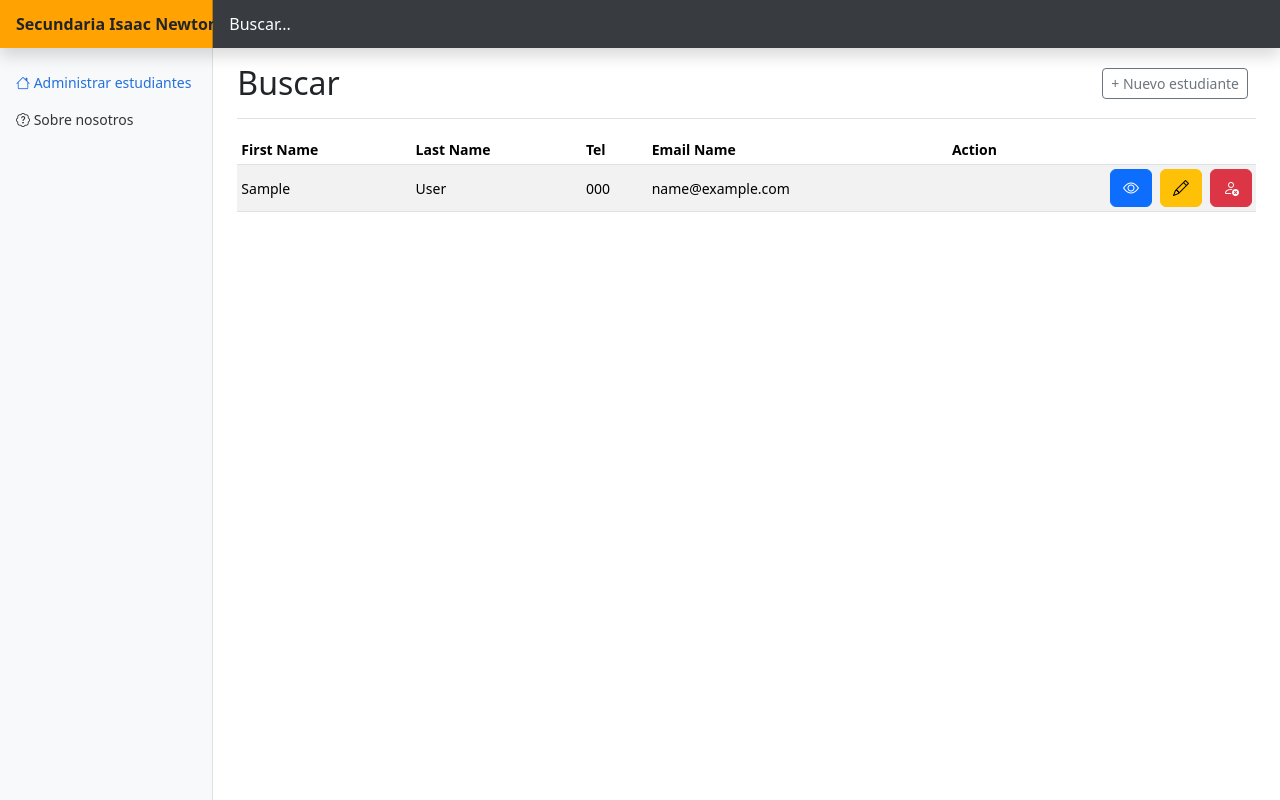
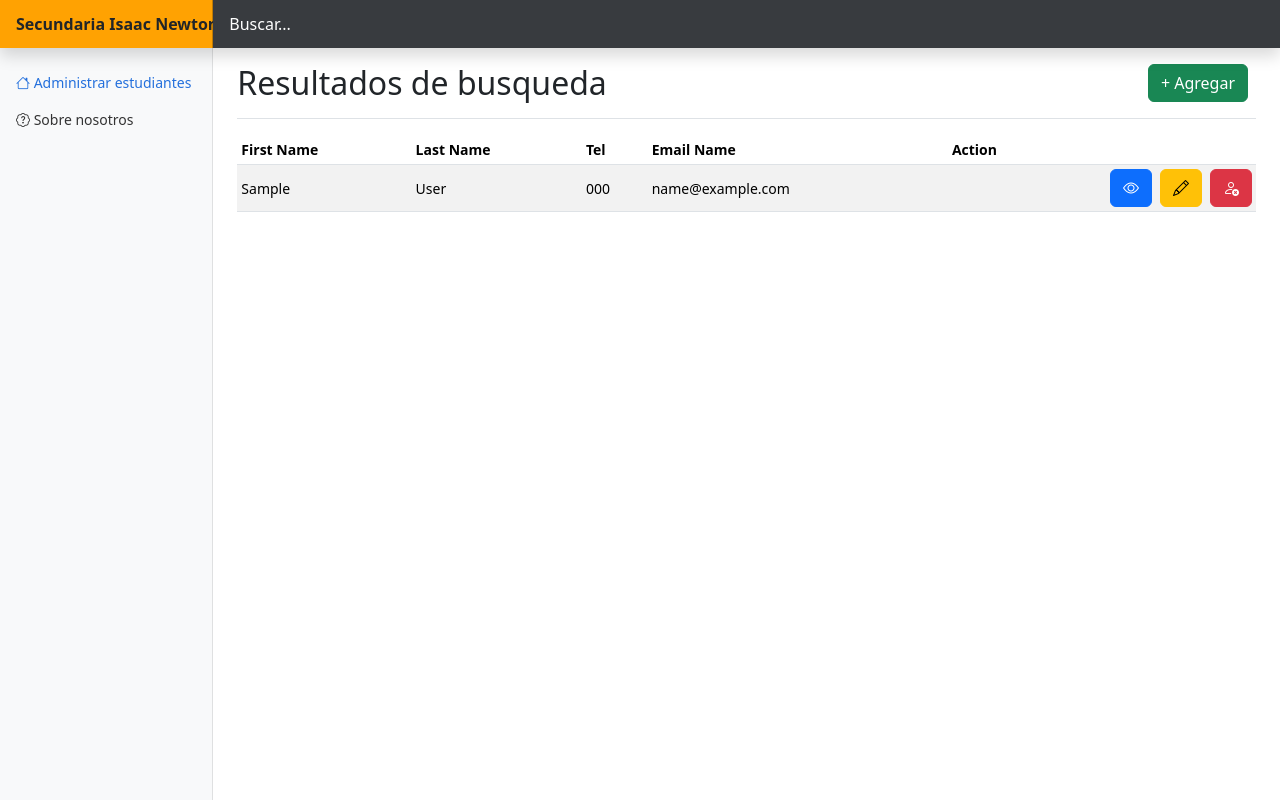
Before and after one commit to sau-c/isaac_newton, a Node server app: template views/search.ejs in a window 1280 px wide. Run offline with Node 20, Linux system fonts and the light colour scheme; the template is opened without the code that fills it: most values are stand-ins (such as "Sample title", 1, 10 or a date in 2020); some libraries are stand-ins or nearby versions.

Commit message:
Cambios en frontend

```diff
--- a/views/search.ejs
+++ b/views/search.ejs
@@ -1,8 +1,8 @@
 <div class="d-flex justify-content-between flex-wrap flex-md nowrap align-items-center pt-3 pb-2 mb-3 border-bottom">
-  <h1 class="h2">Buscar</h1>
+  <h1 class="h2">Resultados de busqueda</h1>
   <div class="btn-toolbar mb-2 mb-md 0">
     <div class="btn-group me-2">
-      <a href="/add" class="btn btn-sm btn-outline-secondary">+ Nuevo estudiante</a>
+      <a href="/add" class="btn btn btn-success">+ Agregar</a>
     </div>
   </div>
 </div>
```
